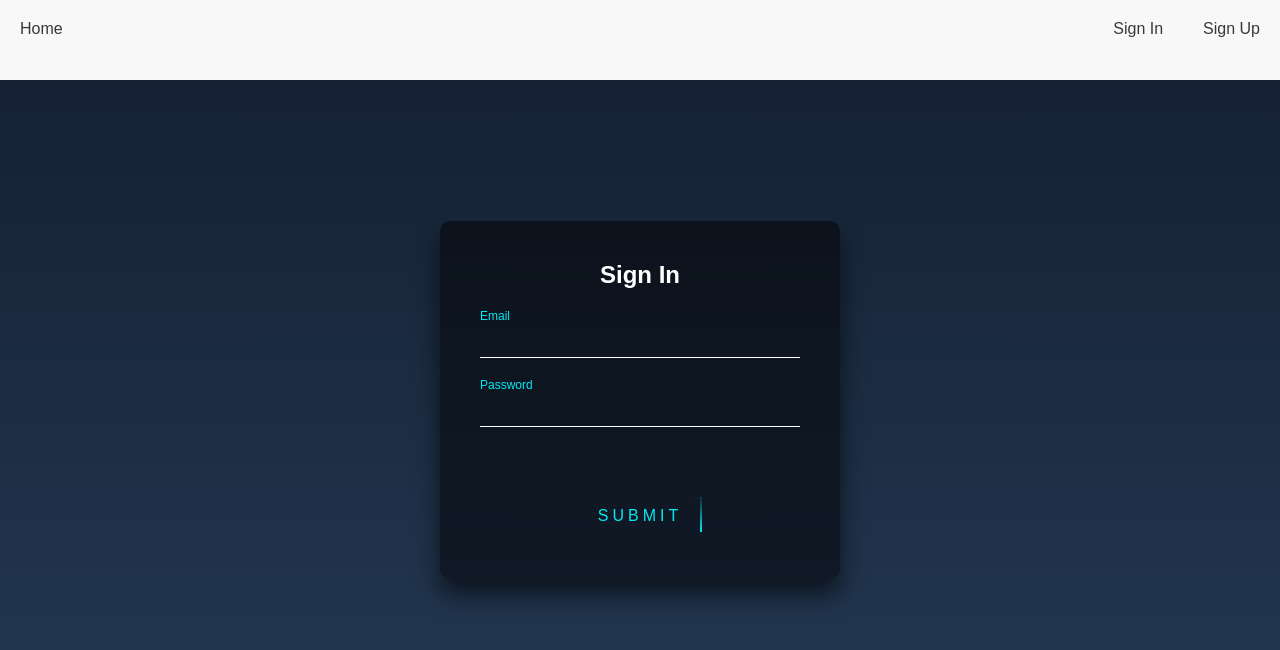
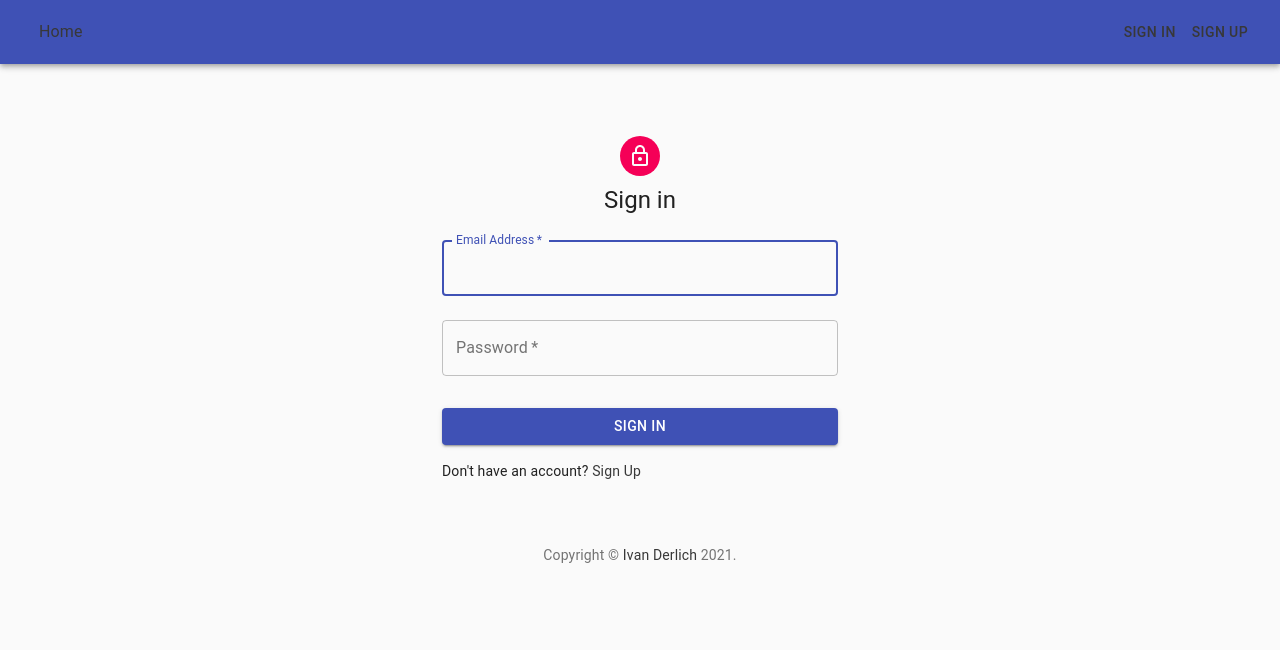
Before and after one commit to IvanDerlich/court-reservation, a React (Create React App) app: page /signin in a window 1280 px wide. Shown: the top 650 px of the page. Built offline with nearby package versions, Linux system fonts and the light colour scheme.

Commit message:
Nav Bar and Sign In Form re-styled

```diff
--- a/package.json
+++ b/package.json
@@ -3,6 +3,8 @@
   "version": "0.1.0",
   "private": true,
   "dependencies": {
+    "@material-ui/core": "^4.11.4",
+    "@material-ui/icons": "^4.11.2",
     "@testing-library/jest-dom": "^5.11.4",
     "@testing-library/react": "^11.1.0",
     "@testing-library/user-event": "^12.1.10",
--- a/src/components/App.scss
+++ b/src/components/App.scss
@@ -45,7 +45,7 @@ body {
   margin:0;
   padding:0;
   font-family: sans-serif;
-  background: linear-gradient(#141e30, #243b55);
+  // background: linear-gradient(#141e30, #243b55);
 }
 
 .main-section {
--- a/src/components/BookingsMenu.js
+++ b/src/components/BookingsMenu.js
@@ -1,5 +1,4 @@
 import { Link } from 'react-router-dom';
-import './BookingsMenu.scss';
 
 function BookingsMenu() {
   return (
--- a/src/components/Navbar.js
+++ b/src/components/Navbar.js
@@ -1,57 +1,73 @@
 /* eslint-disable jsx-a11y/no-static-element-interactions */
 /* eslint-disable jsx-a11y/click-events-have-key-events */
-/* eslint-disable no-use-before-define */
 import { connect } from 'react-redux';
 import PropTypes from 'prop-types';
+import AppBar from '@material-ui/core/AppBar';
+import Toolbar from '@material-ui/core/Toolbar';
+import Button from '@material-ui/core/Button';
+import Typography from '@material-ui/core/Typography';
+import { makeStyles } from '@material-ui/core/styles';
 import { Link } from 'react-router-dom';
-import './Navbar.scss';
+import Box from '@material-ui/core/Box';
 import signOutAction from '../redux/actions/auth/signOut';
 
+// eslint-disable-next-line no-unused-vars
+const useStyles = makeStyles(theme => ({
+  toolBar: {
+    display: 'flex',
+    justifyContent: 'space-between',
+  },
+  tab: {
+    margin: '15px',
+  },
+}));
+
 function Navbar({ logged, signOut }) {
+  // eslint-disable-next-line no-param-reassign
+  // logged = true;
+  const classes = useStyles();
+
   function handleSignOut() {
     signOut();
   }
-  const signOutHTML = (
-    <div className="navbar-item">
-      <div onClick={handleSignOut}>Sign Out</div>
-    </div>
-  );
-  const signIn = (
-    <div className="navbar-item">
-      <Link to="/signin">Sign In</Link>
-    </div>
-  );
-  const signUp = (
-    <div className="navbar-item">
-      <Link to="/signup">Sign Up</Link>
-    </div>
-  );
-  const courts = (
-    <div className="navbar-item">
-      <Link to="/courts">Courts</Link>
-    </div>
-  );
-  const bookings = (
-    <div className="navbar-item">
-      <Link to="/bookings">Bookings</Link>
-    </div>
-  );
-
   return (
-    <div className="navbar">
-      <div className="navbar-left">
-        <div className="navbar-item">
-          <Link to="/">Home</Link>
-        </div>
-        { logged && courts}
-        { logged && bookings}
-      </div>
-      <div className="navbar-right">
-        { logged && signOutHTML}
-        { !logged && signIn }
-        { !logged && signUp }
-      </div>
-    </div>
+    <AppBar position="static">
+      <Toolbar className={classes.toolBar}>
+        <Box display="flex" justifyContent="flex-end">
+          <Typography className={classes.tab}>
+            <Link to="/">Home</Link>
+          </Typography>
+          { logged && (
+            <>
+              <Typography className={classes.tab}>
+                <Link to="/courts">Courts</Link>
+              </Typography>
+              <Typography className={classes.tab}>
+                <Link to="/bookings">Bookings</Link>
+              </Typography>
+            </>
+          )}
+        </Box>
+        <Box display="flex" justifyContent="flex-start">
+          { logged ? (
+            <>
+              <Button color="inherit">
+                <div onClick={handleSignOut}>Sign Out</div>
+              </Button>
+            </>
+          ) : (
+            <>
+              <Button color="inherit">
+                <Link to="/signin">Sign In</Link>
+              </Button>
+              <Button color="inherit">
+                <Link to="/signup">Sign Up</Link>
+              </Button>
+            </>
+          )}
+        </Box>
+      </Toolbar>
+    </AppBar>
   );
 }
 
--- a/src/components/Navbar.scss
+++ /dev/null
@@ -1,12 +0,0 @@
-.navbar {
-  height: 10vh;
-  background-color: rgb(248, 248, 248);
-  display: flex;
-  justify-content: space-between;
-}
-.navbar-item {
-  height: 100%;
-  display: inline-block;
-  margin: 20px 20px;
-  cursor: pointer;
-}
--- a/src/components/SignInForm.js
+++ b/src/components/SignInForm.js
@@ -1,21 +1,46 @@
-/* eslint-disable jsx-a11y/click-events-have-key-events */
-/* eslint-disable jsx-a11y/no-static-element-interactions */
-/* eslint-disable no-undef */
-/* eslint-disable jsx-a11y/anchor-is-valid */
-/* eslint-disable jsx-a11y/label-has-associated-control */
+/* eslint-disable react/no-unescaped-entities */
 import { connect } from 'react-redux';
 import PropTypes from 'prop-types';
-import { useHistory } from 'react-router-dom';
+import { useHistory, Link } from 'react-router-dom';
 import { useEffect } from 'react';
-import './SignInForm.scss';
+import TextField from '@material-ui/core/TextField';
+import Button from '@material-ui/core/Button';
+import Avatar from '@material-ui/core/Avatar';
+import CssBaseline from '@material-ui/core/CssBaseline';
+import Grid from '@material-ui/core/Grid';
+import Box from '@material-ui/core/Box';
+import LockOutlinedIcon from '@material-ui/icons/LockOutlined';
+import Typography from '@material-ui/core/Typography';
+import { makeStyles } from '@material-ui/core/styles';
+import Container from '@material-ui/core/Container';
 import signInAction from '../redux/actions/auth/signIn';
 
+const useStyles = makeStyles(theme => ({
+  paper: {
+    marginTop: theme.spacing(8),
+    display: 'flex',
+    flexDirection: 'column',
+    alignItems: 'center',
+  },
+  avatar: {
+    margin: theme.spacing(1),
+    backgroundColor: theme.palette.secondary.main,
+  },
+  form: {
+    width: '100%', // Fix IE 11 issue.
+    marginTop: theme.spacing(1),
+  },
+  submit: {
+    margin: theme.spacing(3, 0, 2),
+  },
+  ivanderlich: {
+    cursor: 'pointer',
+  },
+}));
+
 function SignInForm({ signIn, logged }) {
+  const classes = useStyles();
   const history = useHistory();
-
-  useEffect(() => {
-    // Your code here
-  }, []);
 
   useEffect(() => {
     if (logged) {
@@ -23,37 +48,78 @@ function SignInForm({ signIn, logged }) {
     }
   }, [logged]);
 
-  const handleSubmit = async () => {
+  const handleSubmit = async event => {
+    event.preventDefault();
     const email = document.querySelector('#sign-in-email').value;
     const password = document.querySelector('#sign-in-password').value;
     signIn(email, password);
   };
 
   return (
-    <div
-      className="login-box"
-    >
-      <h2>Sign In</h2>
-      <form>
-        <div className="user-box">
-          <input type="text" name="email" id="sign-in-email" />
-          <label htmlFor="email">Email</label>
-        </div>
-        <div className="user-box">
-          <input type="password" name="password" id="sign-in-password" />
-          <label htmlFor="password">Password</label>
-        </div>
-        <div className="submit">
-          <a onClick={handleSubmit}>
-            <span />
-            <span />
-            <span />
-            <span />
-            Submit
-          </a>
-        </div>
-      </form>
-    </div>
+    <Container component="main" maxWidth="xs">
+      <CssBaseline />
+      <div className={classes.paper}>
+        <Avatar className={classes.avatar}>
+          <LockOutlinedIcon />
+        </Avatar>
+        <Typography component="h1" variant="h5">
+          Sign in
+        </Typography>
+        <form
+          onSubmit={handleSubmit}
+          className={classes.form}
+          noValidate
+        >
+          <TextField
+            variant="outlined"
+            margin="normal"
+            required
+            fullWidth
+            id="sign-in-email"
+            label="Email Address"
+            name="email"
+            autoComplete="email"
+            autoFocus
+          />
+          <TextField
+            variant="outlined"
+            margin="normal"
+            required
+            fullWidth
+            name="password"
+            label="Password"
+            type="password"
+            id="sign-in-password"
+            autoComplete="current-password"
+          />
+          <Button
+            type="submit"
+            fullWidth
+            variant="contained"
+            color="primary"
+            className={classes.submit}
+          >
+            Sign In
+          </Button>
+          <Grid container>
+            <Grid item>
+              Don't have an account?
+              {' '}
+              <Link to="/signup">Sign Up</Link>
+            </Grid>
+          </Grid>
+        </form>
+      </div>
+      <Box mt={8}>
+        <Typography variant="body2" color="textSecondary" align="center">
+          {'Copyright © '}
+          <a href="http://ivanderlich.com" className={classes.ivanderlich}>Ivan Derlich</a>
+          {' '}
+          {new Date().getFullYear()}
+          {'.'}
+        </Typography>
+      </Box>
+    </Container>
   );
 }
 
--- a/src/components/SignInForm.scss
+++ /dev/null
@@ -1,167 +0,0 @@
-html {
-  height: 100%;
-}
-body {
-  margin:0;
-  padding:0;
-  font-family: sans-serif;
-  background: linear-gradient(#141e30, #243b55);
-}
-
-.login-box {
-  position: absolute;
-  top: 50%;
-  left: 50%;
-  width: 400px;
-  padding: 40px;
-  transform: translate(-50%, -50%);
-  background: rgba(0,0,0,.5);
-  box-sizing: border-box;
-  box-shadow: 0 15px 25px rgba(0,0,0,.6);
-  border-radius: 10px;
-}
-
-.login-box h2 {
-  margin: 0 0 30px;
-  padding: 0;
-  color: #fff;
-  text-align: center;
-}
-
-.login-box .user-box {
-  position: relative;
-}
-
-.login-box .user-box input {
-  width: 100%;
-  padding: 10px 0;
-  font-size: 16px;
-  color: #fff;
-  margin-bottom: 30px;
-  border: none;
-  border-bottom: 1px solid #fff;
-  outline: none;
-  background: transparent;
-}
-.login-box .user-box label {
-  position: absolute;
-  top:0;
-  left: 0;
-  padding: 10px 0;
-  font-size: 16px;
-  color: #fff;
-  pointer-events: none;
-  transition: .5s;
-}
-
-.login-box .user-box input:focus ~ label,
-.login-box .user-box input:valid ~ label {
-  top: -20px;
-  left: 0;
-  color: #03e9f4;
-  font-size: 12px;
-}
-
-.login-box form a {
-  position: relative;
-  display: inline-block;
-  padding: 10px 20px;
-  color: #03e9f4;
-  font-size: 16px;
-  text-decoration: none;
-  text-transform: uppercase;
-  overflow: hidden;
-  transition: .5s;
-  margin-top: 40px;
-  letter-spacing: 4px
-}
-
-.login-box a:hover {
-  background: #03e9f4;
-  color: #fff;
-  border-radius: 5px;
-  box-shadow: 0 0 5px #03e9f4,
-              0 0 25px #03e9f4,
-              0 0 50px #03e9f4,
-              0 0 100px #03e9f4;
-}
-
-.login-box a span {
-  position: absolute;
-  display: block;
-}
-
-.login-box a span:nth-child(1) {
-  top: 0;
-  left: -100%;
-  width: 100%;
-  height: 2px;
-  background: linear-gradient(90deg, transparent, #03e9f4);
-  animation: btn-anim1 1s linear infinite;
-}
-
-@keyframes btn-anim1 {
-  0% {
-    left: -100%;
-  }
-  50%,100% {
-    left: 100%;
-  }
-}
-
-.login-box a span:nth-child(2) {
-  top: -100%;
-  right: 0;
-  width: 2px;
-  height: 100%;
-  background: linear-gradient(180deg, transparent, #03e9f4);
-  animation: btn-anim2 1s linear infinite;
-  animation-delay: .25s
-}
-
-@keyframes btn-anim2 {
-  0% {
-    top: -100%;
-  }
-  50%,100% {
-    top: 100%;
-  }
-}
-
-.login-box a span:nth-child(3) {
-  bottom: 0;
-  right: -100%;
-  width: 100%;
-  height: 2px;
-  background: linear-gradient(270deg, transparent, #03e9f4);
-  animation: btn-anim3 1s linear infinite;
-  animation-delay: .5s
-}
-
-@keyframes btn-anim3 {
-  0% {
-    right: -100%;
-  }
-  50%,100% {
-    right: 100%;
-  }
-}
-
-.login-box a span:nth-child(4) {
-  bottom: -100%;
-  left: 0;
-  width: 2px;
-  height: 100%;
-  background: linear-gradient(360deg, transparent, #03e9f4);
-  animation: btn-anim4 1s linear infinite;
-  animation-delay: .75s
-}
-
-@keyframes btn-anim4 {
-  0% {
-    bottom: -100%;
-  }
-  50%,100% {
-    bottom: 100%;
-  }
-}
--- a/src/components/SignUpForm.js
+++ b/src/components/SignUpForm.js
@@ -5,7 +5,6 @@
 import { useState, useEffect } from 'react';
 import { connect } from 'react-redux';
 import PropTypes from 'prop-types';
-import './SignUpForm.scss';
 import { useHistory } from 'react-router-dom';
 import signUpAction from '../redux/actions/auth/signUp';
 import {
--- a/src/components/SignUpForm.scss
+++ /dev/null
@@ -1,167 +0,0 @@
-html {
-  height: 100%;
-}
-body {
-  margin:0;
-  padding:0;
-  font-family: sans-serif;
-  background: linear-gradient(#141e30, #243b55);
-}
-
-.login-box {
-  position: absolute;
-  top: 50%;
-  left: 50%;
-  width: 400px;
-  padding: 40px;
-  transform: translate(-50%, -50%);
-  background: rgba(0,0,0,.5);
-  box-sizing: border-box;
-  box-shadow: 0 15px 25px rgba(0,0,0,.6);
-  border-radius: 10px;
-}
-
-.login-box h2 {
-  margin: 0 0 30px;
-  padding: 0;
-  color: #fff;
-  text-align: center;
-}
-
-.login-box .user-box {
-  position: relative;
-}
-
-.login-box .user-box input {
-  width: 100%;
-  padding: 10px 0;
-  font-size: 16px;
-  color: #fff;
-  margin-bottom: 30px;
-  border: none;
-  border-bottom: 1px solid #fff;
-  outline: none;
-  background: transparent;
-}
-.login-box .user-box label {
-  position: absolute;
-  top:0;
-  left: 0;
-  padding: 10px 0;
-  font-size: 16px;
-  color: #fff;
-  pointer-events: none;
-  transition: .5s;
-}
-
-.login-box .user-box input:focus ~ label,
-.login-box .user-box input:valid ~ label {
-  top: -20px;
-  left: 0;
-  color: #03e9f4;
-  font-size: 12px;
-}
-
-.login-box form a {
-  position: relative;
-  display: inline-block;
-  padding: 10px 20px;
-  color: #03e9f4;
-  font-size: 16px;
-  text-decoration: none;
-  text-transform: uppercase;
-  overflow: hidden;
-  transition: .5s;
-  margin-top: 40px;
-  letter-spacing: 4px
-}
-
-.login-box a:hover {
-  background: #03e9f4;
-  color: #fff;
-  border-radius: 5px;
-  box-shadow: 0 0 5px #03e9f4,
-              0 0 25px #03e9f4,
-              0 0 50px #03e9f4,
-              0 0 100px #03e9f4;
-}
-
-.login-box a span {
-  position: absolute;
-  display: block;
-}
-
-.login-box a span:nth-child(1) {
-  top: 0;
-  left: -100%;
-  width: 100%;
-  height: 2px;
-  background: linear-gradient(90deg, transparent, #03e9f4);
-  animation: btn-anim1 1s linear infinite;
-}
-
-@keyframes btn-anim1 {
-  0% {
-    left: -100%;
-  }
-  50%,100% {
-    left: 100%;
-  }
-}
-
-.login-box a span:nth-child(2) {
-  top: -100%;
-  right: 0;
-  width: 2px;
-  height: 100%;
-  background: linear-gradient(180deg, transparent, #03e9f4);
-  animation: btn-anim2 1s linear infinite;
-  animation-delay: .25s
-}
-
-@keyframes btn-anim2 {
-  0% {
-    top: -100%;
-  }
-  50%,100% {
-    top: 100%;
-  }
-}
-
-.login-box a span:nth-child(3) {
-  bottom: 0;
-  right: -100%;
-  width: 100%;
-  height: 2px;
-  background: linear-gradient(270deg, transparent, #03e9f4);
-  animation: btn-anim3 1s linear infinite;
-  animation-delay: .5s
-}
-
-@keyframes btn-anim3 {
-  0% {
-    right: -100%;
-  }
-  50%,100% {
-    right: 100%;
-  }
-}
-
-.login-box a span:nth-child(4) {
-  bottom: -100%;
-  left: 0;
-  width: 2px;
-  height: 100%;
-  background: linear-gradient(360deg, transparent, #03e9f4);
-  animation: btn-anim4 1s linear infinite;
-  animation-delay: .75s
-}
-
-@keyframes btn-anim4 {
-  0% {
-    bottom: -100%;
-  }
-  50%,100% {
-    bottom: 100%;
-  }
-}
--- a/src/redux/actions/courts/getAll.js
+++ b/src/redux/actions/courts/getAll.js
@@ -2,7 +2,7 @@ import getAllCourtsService from '../../services/courts/get/all';
 import { loadAllCourts } from '../creators';
 
 const getAllCourtsAction = async (dispatch, headers) => {
-  console.log(headers, 'headers');
+  // console.log(headers, 'headers');
   const response = await getAllCourtsService(headers);
   // console.log(reponse)
   const allCourts = response.data;
```
Also changed, not shown: src/components/BookingsMenu.scss (deleted), 1 other file (tests, documents, lock files or other folders).
